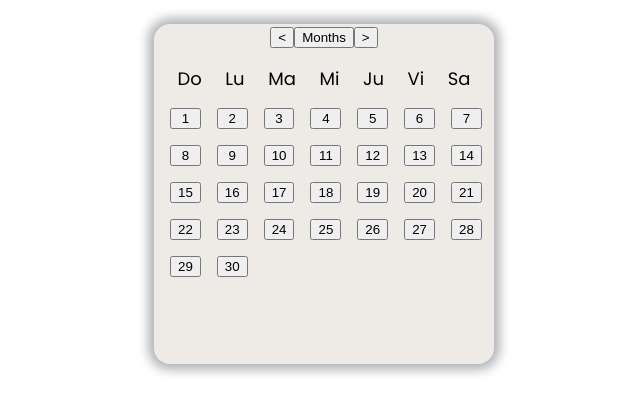
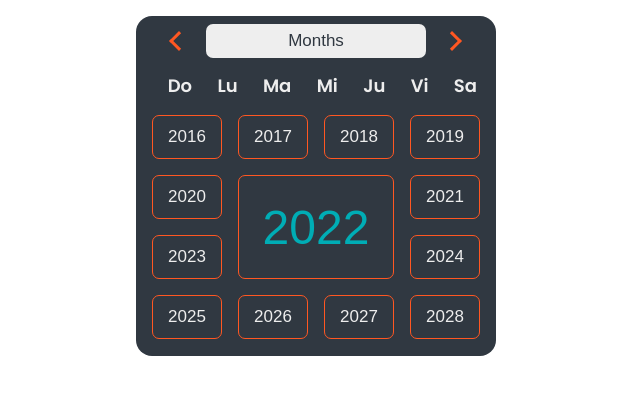
Before and after one commit to Juans-ochoa/react-interfaces, a React (Create React App) app: page / in a window 1280 px wide. Shown: the top 414 px of the page, without its empty margins (292-932 px from the left). Built offline with nearby package versions, Linux system fonts and the light colour scheme.

Commit message:
Calendar

```diff
--- a/src/components/datePicker/Calendar.js
+++ b/src/components/datePicker/Calendar.js
@@ -6,7 +6,6 @@ class Calendar {
     this.currentWeekDay = this.currentDate.getUTCDay();
     this.currentMonthDay = this.currentDate.getDay();
 
-    this.years = [];
     this.months = [
       { id: 0, name: "enero" },
       { id: 1, name: "febrero" },
@@ -30,18 +29,14 @@ class Calendar {
       { id: 5, name: "Vi" },
       { id: 6, name: "Sa" },
     ];
-    this.mothDays = [];
 
     this.selectYear = null;
     this.selectWeekDay = null;
     this.selectMonthDay = null;
-
-    this.generateYears();
-    this.generateMonthDays();
   }
 
   generateYears(year = null) {
-    this.years = Array.from({ length: 13 }).map(
+    return Array.from({ length: 13 }).map(
       (_, i) => (year || this.currentYear) - 6 + i
     );
   }
@@ -57,7 +52,7 @@ class Calendar {
     }
 
     const numberDays = new Date(year, month, 0).getDate();
-    this.mothDays = Array.from({ length: numberDays }).map((_, i) => ({
+    return Array.from({ length: numberDays }).map((_, i) => ({
       id: i + 1,
       number: i + 1,
       weekDay: new Date(year, month - 1, i + 1).getDay(),
--- a/src/components/datePicker/DatePicker.js
+++ b/src/components/datePicker/DatePicker.js
@@ -1,22 +1,90 @@
-import React, { useState } from "react";
+import React, { useEffect, useState } from "react";
 import "./styles.css";
 import Calendar from "./Calendar";
 
 const DatePicker = () => {
-  const [showYears, setShowYears] = useState(false);
+  const [showYears, setShowYears] = useState(true);
   const [showMonths, setShowMonths] = useState(false);
-  const [showDays, setShowDays] = useState(true);
+  const [showDays, setShowDays] = useState(false);
+  const [years, setYears] = useState([]);
+  const [months, setMonths] = useState([]);
+  const [currentDate, setCurrentDate] = useState(null);
+  const [weekDays, setWeekDays] = useState([]);
+  const [days, setDays] = useState([]);
+
+  const [selectYear, setSelectYear] = useState(null);
+  const [counterYear, setCounterYear] = useState(0);
+  const [selectWeekDay, setSelectWeekDay] = useState(null);
+  const [selectMonth, setSelectMonth] = useState(null);
+
+  const back = () => {
+    if (showYears) {
+      setCounterYear(counterYear - 6);
+      return;
+    }
+
+    if (showMonths) {
+      console.log(counterYear);
+      setCounterYear(counterYear - 1);
+      return;
+    }
+  };
+
+  const next = () => {
+    if (showYears) {
+      setCounterYear(counterYear + 6);
+      return;
+    }
+
+    if (showMonths) {
+      console.log(counterYear);
+      setCounterYear(counterYear + 1);
+      return;
+    }
+  };
+
+  const selectingYear = (year) => {
+    setSelectYear(year);
+    setCounterYear(year);
+    setShowYears(false);
+    setShowMonths(true);
+  };
+
+  const selectingMonth = (month) => {
+    setSelectMonth(month);
+    setShowMonths(false);
+    setShowDays(true);
+  };
+
+  useEffect(() => {
+    setYears(Calendar.generateYears(counterYear));
+  }, [counterYear]);
+
+  useEffect(() => {
+    setCurrentDate({
+      monthDay: Calendar.currentMonthDay,
+      dayWeek: Calendar.currentWeekDay,
+      month: Calendar.currentMonth,
+      year: Calendar.currentYear,
+      date: Calendar.currentDate,
+    });
+    setYears(Calendar.generateYears());
+    setMonths(Calendar.months);
+    setWeekDays(Calendar.weekDays);
+    setDays(Calendar.generateMonthDays());
+    setCounterYear(Calendar.currentYear);
+  }, []);
 
   return (
     <article className="calendar">
       <header className="calendar__header">
-        <button>&#60;</button>
-        <button>Months</button>
-        <button>&#62;</button>
+        <button onClick={back} className="calendar__btn_back"></button>
+        <button className="calendar__info_date">Months</button>
+        <button onClick={next} className="calendar__btn_next"></button>
       </header>
       <section className="calendar__body">
         <ul className="calendar__days">
-          {Calendar.weekDays.map((day) => (
+          {weekDays.map((day) => (
             <li key={day.id} className="calendar__nameWeek">
               {day.name}
             </li>
@@ -24,22 +92,36 @@ const DatePicker = () => {
         </ul>
         {showDays && (
           <div className="calendar__month_days">
-            {Calendar.mothDays.map(({ number }) => (
-              <button key={number}>{number}</button>
+            {days.map(({ number }) => (
+              <button className="calendar__day" key={number}>
+                {number}
+              </button>
             ))}
           </div>
         )}
         {showMonths && (
           <div className="calendar__months">
-            {Calendar.months.map(({ id, name }) => (
-              <button key={id}>{name}</button>
+            {months.map(({ id, name }) => (
+              <button
+                onClick={() => selectingMonth(id)}
+                className="calendar__month"
+                key={id}
+              >
+                {name}
+              </button>
             ))}
           </div>
         )}
         {showYears && (
           <div className="calendar__years">
-            {Calendar.years.map((year) => (
-              <button key={year}>{year}</button>
+            {years.map((year) => (
+              <button
+                onClick={() => selectingYear(year)}
+                className="calendar__year"
+                key={year}
+              >
+                {year}
+              </button>
             ))}
           </div>
         )}
--- a/src/components/datePicker/styles.css
+++ b/src/components/datePicker/styles.css
@@ -1,17 +1,92 @@
 @import url("https://fonts.googleapis.com/css2?family=Poppins:wght@400;600;700&display=swap");
+
+html {
+  box-sizing: border-box;
+  font-size: 16px;
+  font-family: "Poppins", sans-serif;
+}
+
+*,
+::after,
+::before {
+  box-sizing: inherit;
+}
+
+body {
+  padding: 0;
+  margin: 0;
+}
 
 article.calendar {
   display: flex;
   flex-direction: column;
   position: relative;
-  width: 340px;
+  width: 360px;
   height: 340px;
   margin: 1rem auto;
-  font-family: "Poppins", sans-serif;
   border: 0;
   border-radius: 1em;
-  box-shadow: 0 0 11px 6px rgb(177, 179, 183);
-  background-color: #eeebe7;
+  background-color: #303841;
+  color: #eeeeee;
+}
+
+header.calendar__header {
+  display: flex;
+  justify-content: space-between;
+  margin: 0.5rem 1rem;
+  padding: 0 0.5rem;
+}
+
+button.calendar__info_date {
+  min-width: 220px;
+  height: 34px;
+  font-size: 17px;
+  font-weight: 500;
+  border: 0;
+  border-radius: 7px;
+  outline: none;
+  background-color: #eeeeee;
+  color: #303841;
+}
+
+button.calendar__info_date:hover {
+  background-color: #ff5722;
+  color: #eeeeee;
+}
+
+button.calendar__btn_back,
+button.calendar__btn_next {
+  display: flex;
+  position: relative;
+  width: 34px;
+  height: 34px;
+  border: 0;
+  border-radius: 7px;
+  outline: none;
+  background-color: transparent;
+}
+
+button.calendar__btn_back:hover,
+button.calendar__btn_next:hover {
+  background-color: #eeeeee;
+}
+
+button.calendar__btn_back::before,
+button.calendar__btn_next::before {
+  content: "";
+  position: absolute;
+  top: calc(1.7rem - 50%);
+  left: calc(1.8rem - 50%);
+  width: 14px;
+  height: 14px;
+  border: solid #ff5722;
+  border-width: 0 3px 3px 0;
+  transform: rotate(135deg);
+}
+
+button.calendar__btn_next::before {
+  transform: rotate(-45deg);
+  left: calc(1.5rem - 50%);
 }
 
 ul.calendar__days {
@@ -20,11 +95,13 @@ ul.calendar__days {
   width: 100%;
   height: auto;
   padding: 0;
+  margin: 0.4rem;
   list-style: none;
 }
 
 li.calendar__nameWeek {
   font-size: 18px;
+  font-weight: 600;
   cursor: default;
 }
 
@@ -32,8 +109,22 @@ div.calendar__month_days {
   display: grid;
   grid-template-columns: repeat(7, 1fr);
   grid-template-rows: repeat(5, 1fr);
-  gap: 1rem;
+  gap: 0.8em;
   margin: 1rem;
+}
+
+button.calendar__day {
+  width: 34px;
+  height: 34px;
+  border: 0;
+  outline: none;
+  border-radius: 7px;
+  font-size: 17px;
+}
+
+button.calendar__day:hover {
+  background-color: #ff5722;
+  color: #eaeaea;
 }
 
 div.calendar__months {
@@ -44,6 +135,23 @@ div.calendar__months {
   margin: 1rem;
 }
 
+button.calendar__month {
+  height: 44px;
+  font-size: 13px;
+  font-weight: 600;
+  text-transform: uppercase;
+  border: 0;
+  border-radius: 7px;
+  outline: none;
+  background-color: transparent;
+  color: #eeeeee;
+}
+
+button.calendar__month:hover {
+  background-color: #ff5722;
+  color: #eeeeee;
+}
+
 div.calendar__years {
   display: grid;
   grid-template-columns: repeat(4, 1fr);
@@ -51,3 +159,31 @@ div.calendar__years {
   gap: 1rem;
   margin: 1rem;
 }
+
+button.calendar__year {
+  height: 44px;
+  font-size: 17px;
+  font-weight: 500;
+  border: 1px solid #ff5722;
+  border-radius: 7px;
+  background-color: transparent;
+  color: #eeeeee;
+}
+
+button.calendar__year:hover {
+  background-color: #ff5722;
+}
+
+button.calendar__year:nth-of-type(7) {
+  grid-column: 2 / span 2;
+  grid-row: 2 / span 2;
+  height: 100%;
+  align-self: center;
+  font-size: 3rem;
+  color: #00adb5;
+}
+
+button.calendar__year:nth-of-type(7):hover {
+  background-color: #eeeeee;
+  border: #303841;
+}
```
